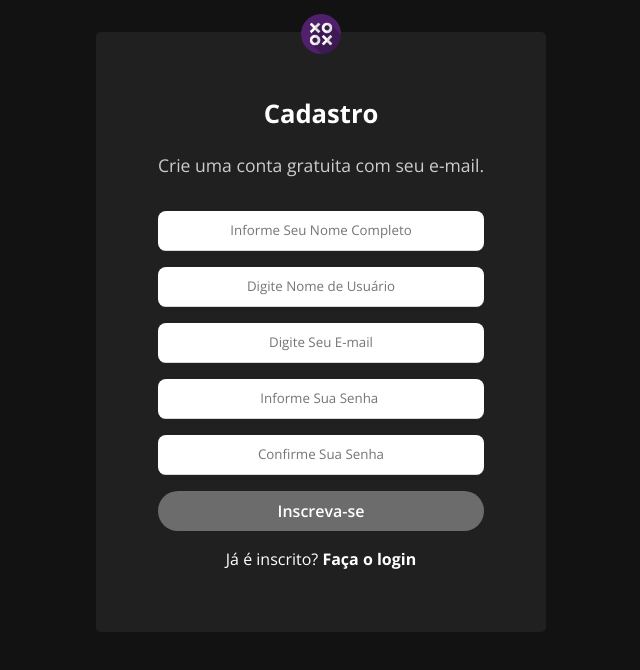
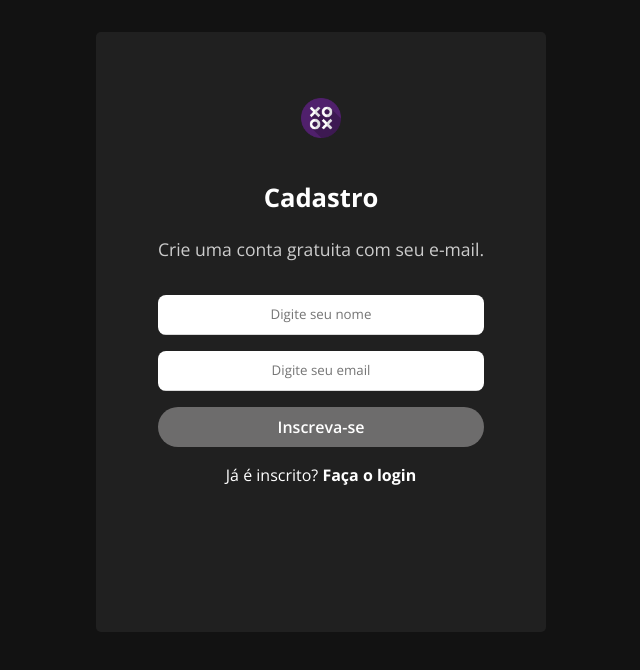
Before and after one commit to egrinaldo/Projeto-A3-Final, a React (Vite) app in the folder frontend/: page /Cadastro in a window 1280 px wide. Shown: the top 670 px of the page, without its empty margins (319-959 px from the left). Built offline with nearby package versions, Linux system fonts and the light colour scheme.

Commit message:
add react hook form

```diff
--- a/frontend/package.json
+++ b/frontend/package.json
@@ -18,7 +18,7 @@
     "react": "^18.2.0",
     "react-carousel-rtl": "^3.0.4",
     "react-dom": "^18.2.0",
-    "react-hook-form": "^7.46.2",
+    "react-hook-form": "^7.48.2",
     "react-icons": "^4.11.0",
     "react-router-dom": "^6.15.0",
     "sort-by": "^0.0.2",
--- a/frontend/src/Login/Cadastro.css
+++ b/frontend/src/Login/Cadastro.css
@@ -107,9 +107,16 @@
     color: #005ce6;
 }
 
+#error-message{
+    color: red;
+    margin:0;
+    font-size: 0.8rem;
+}
+
 /* RESPONSIVIDADE */
 
-@media (min-width: 360px) and (max-width: 450px){
+@media (min-width: 360px) and
+(max-width: 450px){
 
     .Login_Box {
         display: flex;
--- a/frontend/src/Login/Cadastro.jsx
+++ b/frontend/src/Login/Cadastro.jsx
@@ -1,29 +1,15 @@
 
-import { useState } from 'react';
+import { Controller, useForm } from 'react-hook-form';
 import { Link } from 'react-router-dom';
 import './Cadastro.css';
 
 export default function Cad_User() {
 
-  const  [data, setdata] = useState ({
-    nome:'',
-    nome_usuario:'',
-    email:'',
-    senha:'',
-    conf_senha:''
+  const { handleSubmit, control } = useForm();
 
-  });
-
-  const valorInput = e => setdata({...data, [e.target.name]: e.target.value});
-
-  const sendCad = (e) => {
-    e.preventDefault();
-    console.log(`Nome: ${data.nome}`);
-    console.log(`nome_usuario: ${data.nome_usuario}`);
-    console.log(`email: ${data.email}`);
-    console.log(`email: ${data.email}`);
-    console.log(`conf_senha: ${data.conf_senha}`);
-  }
+  const onSubmit = (data) => {
+    console.log(data); // Os dados do formulário serão impressos aqui
+  };
 
   return (
 
@@ -32,17 +18,41 @@ export default function Cad_User() {
         <img src="src/assets/img_barnav/image.png" alt="" />
       </div>
       <div>
-        <form onSubmit={sendCad}>
+        <form onSubmit={handleSubmit(onSubmit)}>
           <div className='Text_Log'>
             <span>Cadastro</span>
             <p>Crie uma conta gratuita com seu e-mail.</p>
           </div>
 
-          <div className='Inputs'>
-            <input type='text' name='nome' id='nome'  onChange={valorInput} placeholder='Informe Seu Nome Completo' />
-          </div>
+          <Controller
+            name="name"
+            control={control}
+            defaultValue=""
+            rules={{ required: 'Nome é obrigatório'}}
+            render={({ field, fieldState }) => (
+              <div className='Inputs'>
+                {/* <label>Nome</label> */}
+                <input {...field}  placeholder='Digite seu nome' id='nome_user' />
+                {fieldState.error && <p id='error-message'>{fieldState.error.message}</p>}
+              </div>
+            )}
+          />
 
-          <div className='Inputs'>
+          <Controller
+            name="email"
+            control={control}
+            defaultValue=""
+            rules={{ required: 'Email é obrigatório', pattern: /^\S+@\S+$/i}}
+            render={({ field, fieldState }) => (
+              <div className='Inputs'>
+                {/* <label>Nome</label> */}
+                <input {...field}  placeholder='Digite seu email' id='email' />
+                {fieldState.error && <p id='error-message'>{fieldState.error.message}</p>}
+              </div>
+            )}
+          />
+
+          {/* <div className='Inputs'>
             <input type='text' name='nome_usuario' id='nome_user' onChange={valorInput} placeholder='Digite Nome de Usuário' />
           </div>
 
@@ -56,7 +66,7 @@ export default function Cad_User() {
 
           <div className='Inputs'>
             <input type='password' name='conf_senha' id='conf_senha' onChange={valorInput} placeholder='Confirme Sua Senha' />
-          </div>
+          </div> */}
 
           <button type='submit' className='Botao_Log'>Inscreva-se</button>
 
--- a/frontend/src/Login/Login.jsx
+++ b/frontend/src/Login/Login.jsx
@@ -32,7 +32,7 @@ export default function Login_User() {
                             <a href="/">Política e Privacidade</a>
                         </div>
                         <div className='Return'>
-                            <a href="/">Voltar para Todas as Opções de Início de Sessão </a>
+                            <Link to='/'>Voltar para a Home</Link>
                         </div>
                     </form>
                 </div>
```
Also changed, not shown: 1 other file (tests, documents, lock files or other folders).
